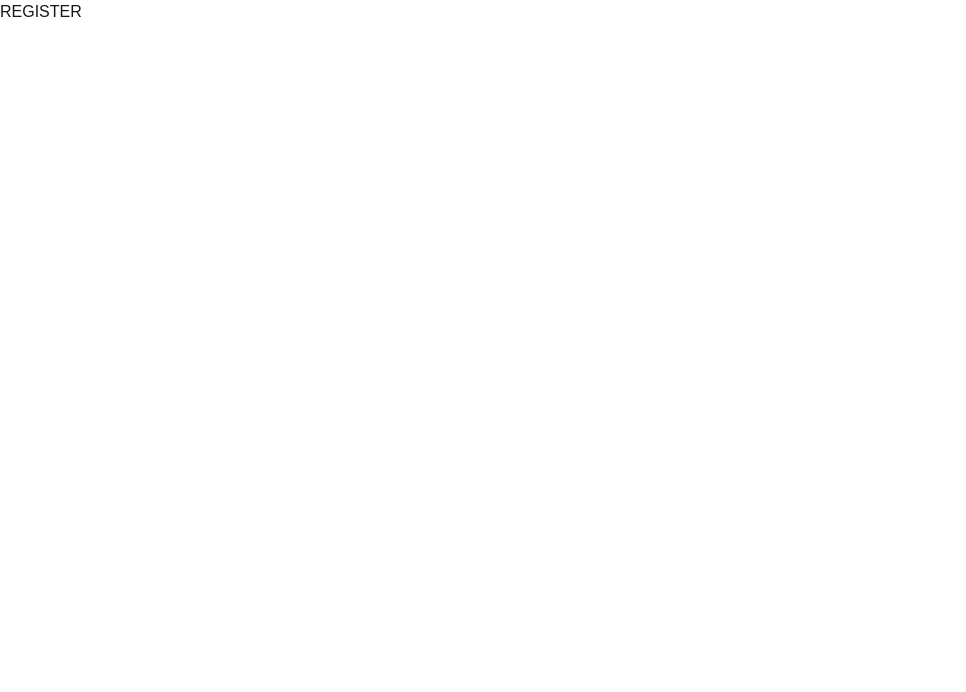
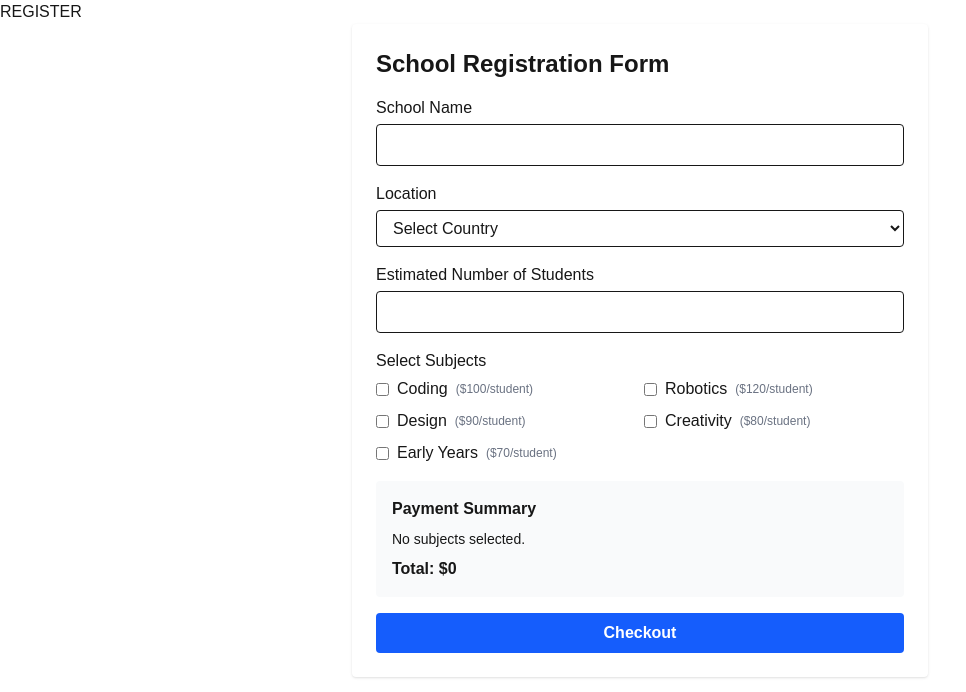
Before and after one commit to Buttons-Tech/dream_box, a Next.js app: page /register in a window 1280 px wide. Shown: the top 692 px of the page, without its empty margins (0-966 px from the left). Built offline with nearby package versions, Linux system fonts and the light colour scheme.

Commit message:
school registeration form done

```diff
--- a/app/Components/Programs.tsx
+++ b/app/Components/Programs.tsx
@@ -24,7 +24,7 @@ const program_data = [
   return (
    <>
     <div className='w-[393px] h-[237px] m-auto px-[25px] text-center py-[17px]  bg-[#FFDBF4]'>
-        <span className='text-[36px] font-bold'>Is Your Child Ready for the Future?</span><br />
+        <span className='text-[36px] font-bold'>Is  <span className='text-[#A40C76]'>Your Child</span> Ready for the Future?</span><br />
         <span className='text-[16px] '> At Dreambox, we transform screen time into smart time, turning curiosity into valuable skills. We make learning code, robotics, and design an exciting adventure.</span>
     </div>
     <div className='flex items-center justify-center text-center'>
@@ -43,14 +43,15 @@ const program_data = [
                 <Image
                     src={program.image}
                     alt={program.title}
-
+                    width={300}
+                    height={200}
                     className="w-[277px] md:w-[300px] md:h-[300px] object-contain mb-[16px] md:mb-0"
                 />
                 <div className="max-w-full md:max-w-[400px] mx-0 md:mx-[20px] text-center md:text-left">
                     <h2 className="text-[22px] md:text-[28px] font-bold mb-[8px] md:mb-[10px] text-[#A40C76]">
                         {program.title}
                     </h2>
-                    <p className="text-[16px] md:text-[16px]  px-[51px] md:px-0 ">
+                    <p className="text-[16px] md:text-[16px]   md:px-0 ">
                         {program.description}
                     </p>
                 </div>
--- a/app/Components/Testimonials.tsx
+++ b/app/Components/Testimonials.tsx
@@ -25,7 +25,7 @@ const Testimonials = () => {
         <div className='flex flex-col items-start text-left mt-2 gap-1'>
 
           <span className='font-bold text-[14px]'>Head of Academics</span>
-          <span className='font-bold text-[#8D8C8C] text-[14px]'>XYZ School, Ikeja</span>
+          <span className='font-bold text-[#8D8C8C] text-[14px]'>Pampers School, Mainland</span>
         </div>
       </div>
     </div>
--- /dev/null
+++ b/app/Components/forms/SchoolForms.tsx
@@ -0,0 +1,134 @@
+"use client"
+import React, { useState } from "react";
+
+const countries = ["US", "Canada", "UK", "Nigeria", "Kenya", "Ghana"];
+const subjects = [
+    { name: "Coding", price: 100 },
+    { name: "Robotics", price: 120 },
+    { name: "Design", price: 90 },
+    { name: "Creativity", price: 80 },
+    { name: "Early Years", price: 70 },
+];
+
+export default function SchoolForms() {
+    const [form, setForm] = useState({
+        name: "",
+        location: "",
+        students: "",
+        subjects: [] as string[],
+    });
+
+    const handleChange = (
+        e: React.ChangeEvent<HTMLInputElement | HTMLSelectElement>
+    ) => {
+        setForm({ ...form, [e.target.name]: e.target.value });
+    };
+
+    const handleSubjectChange = (subject: string) => {
+        setForm((prev) => ({
+            ...prev,
+            subjects: prev.subjects.includes(subject)
+                ? prev.subjects.filter((s) => s !== subject)
+                : [...prev.subjects, subject],
+        }));
+    };
+
+    // Calculate payment summary
+    const selectedSubjects = subjects.filter((s) =>
+        form.subjects.includes(s.name)
+    );
+    const studentsNum = Number(form.students) || 0;
+    const total =
+        selectedSubjects.reduce((sum, s) => sum + s.price, 0) * studentsNum;
+
+    return (
+        <div className="max-w-xl mx-auto p-6 bg-white rounded shadow">
+            <h2 className="text-2xl font-bold mb-4">School Registration Form</h2>
+            <form className="space-y-4">
+                <div>
+                    <label className="block font-medium mb-1">School Name</label>
+                    <input
+                        type="text"
+                        name="name"
+                        value={form.name}
+                        onChange={handleChange}
+                        className="w-full border rounded px-3 py-2 focus:outline-none focus:ring"
+                        required
+                    />
+                </div>
+                <div>
+                    <label className="block font-medium mb-1">Location</label>
+                    <select
+                        name="location"
+                        value={form.location}
+                        onChange={handleChange}
+                        className="w-full border rounded px-3 py-2 focus:outline-none focus:ring"
+                        required
+                    >
+                        <option value="">Select Country</option>
+                        {countries.map((country) => (
+                            <option key={country}>{country}</option>
+                        ))}
+                    </select>
+                </div>
+                <div>
+                    <label className="block font-medium mb-1">
+                        Estimated Number of Students
+                    </label>
+                    <input
+                        type="number"
+                        name="students"
+                        value={form.students}
+                        onChange={handleChange}
+                        min={1}
+                        className="w-full border rounded px-3 py-2 focus:outline-none focus:ring"
+                        required
+                    />
+                </div>
+                <div>
+                    <label className="block font-medium mb-1">Select Subjects</label>
+                    <div className="grid grid-cols-2 gap-2">
+                        {subjects.map((subject) => (
+                            <label key={subject.name} className="flex items-center space-x-2">
+                                <input
+                                    type="checkbox"
+                                    checked={form.subjects.includes(subject.name)}
+                                    onChange={() => handleSubjectChange(subject.name)}
+                                    className="accent-blue-600"
+                                />
+                                <span>{subject.name}</span>
+                                <span className="text-xs text-gray-500">
+                                    (${subject.price}/student)
+                                </span>
+                            </label>
+                        ))}
+                    </div>
+                </div>
+                <div className="bg-gray-50 p-4 rounded mt-4">
+                    <h3 className="font-semibold mb-2">Payment Summary</h3>
+                    <ul className="mb-2 text-sm">
+                        {selectedSubjects.length === 0 ? (
+                            <li>No subjects selected.</li>
+                        ) : (
+                            selectedSubjects.map((s) => (
+                                <li key={s.name}>
+                                    {s.name}: ${s.price} x {studentsNum} students = $
+                                    {s.price * studentsNum}
+                                </li>
+                            ))
+                        )}
+                    </ul>
+                    <div className="font-bold">
+                        Total: ${total}
+                    </div>
+                </div>
+                <button
+                    type="submit"
+                    className="w-full bg-blue-600 text-white py-2 rounded font-semibold hover:bg-blue-700 transition"
+                >
+                    Checkout
+                </button>
+            </form>
+        </div>
+    );
+}
--- a/app/register/page.tsx
+++ b/app/register/page.tsx
@@ -1,9 +1,11 @@
 import React from 'react'
+import SchoolForms from '../Components/forms/SchoolForms'
 
 const page = () => {
   return (
     <>
     <h1>REGISTER</h1>
+    <SchoolForms />
     </>
   )
 }
```
